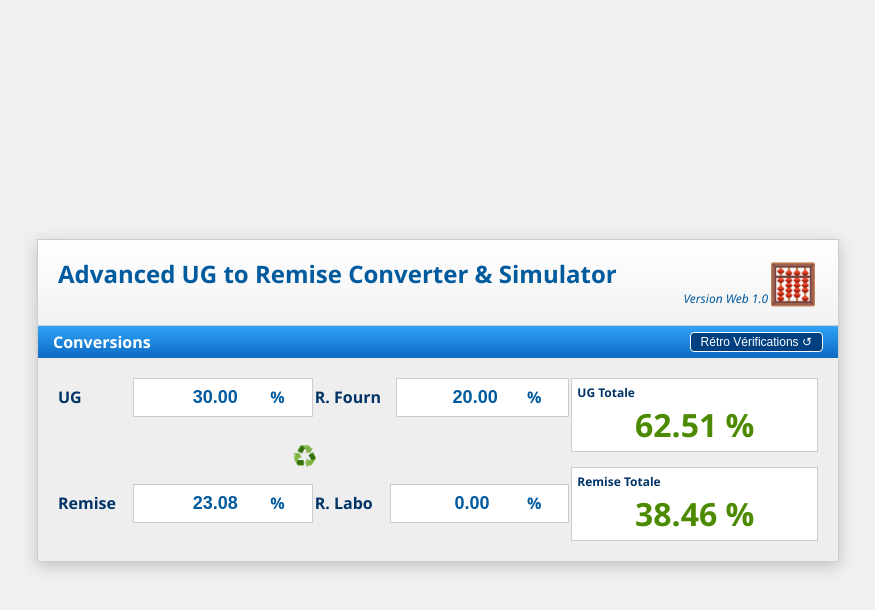
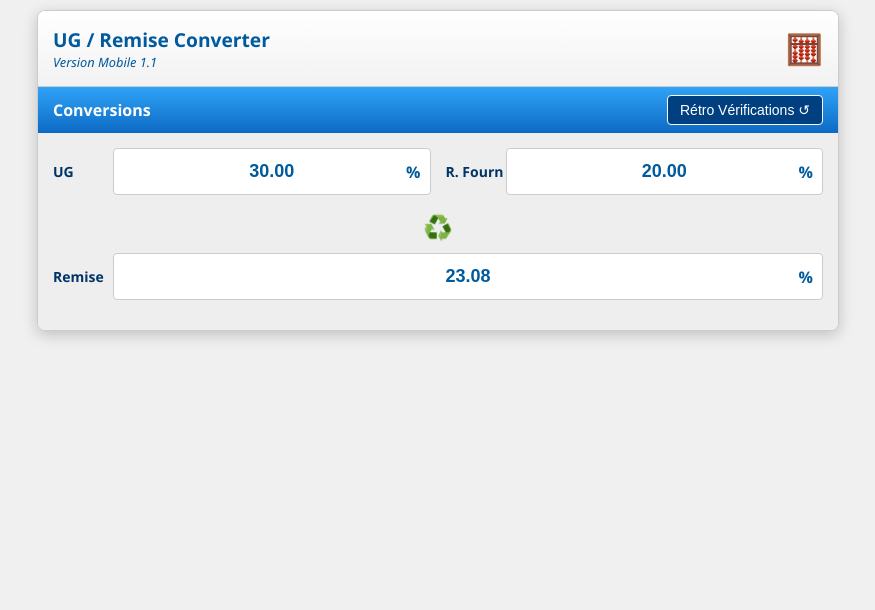
Before and after one commit to LammariOmDev/ugrem, a plain HTML site: page index.html in a window 1280 px wide. Shown: the whole page, without its empty margins (202-1077 px from the left). Drawn offline with Linux system fonts and the light colour scheme; a web font is replaced by a local one.

Commit message:
Update index.html

```diff
--- a/index.html
+++ b/index.html
@@ -2,7 +2,7 @@
 <html lang="fr">
 <head>
     <meta charset="UTF-8">
-    <meta name="viewport" content="width=device-width, initial-scale=1.0">
+    <meta name="viewport" content="width=device-width, initial-scale=1.0, maximum-scale=1.0, user-scalable=no">
     <title>Advanced UG to Remise Converter</title>
     <link href="https://fonts.googleapis.com/css2?family=Segoe+UI:wght@400;600;700&display=swap" rel="stylesheet">
     <style>
@@ -17,23 +17,27 @@
             font-family: 'Segoe UI', sans-serif;
             background-color: var(--bg-color);
             margin: 0;
+            padding: 10px; /* Petit espace sur les bords */
             display: flex;
             justify-content: center;
-            align-items: center;
+            align-items: flex-start; /* Changé pour permettre le scroll sur mobile */
             min-height: 100vh;
+            box-sizing: border-box;
         }
 
         .app-container {
             background: white;
-            width: 800px;
+            width: 100%;
+            max-width: 800px; /* Reste large sur PC, mais fluide en dessous */
             box-shadow: 0 4px 15px rgba(0,0,0,0.2);
             border: 1px solid #ccc;
+            border-radius: 8px; /* Coins arrondis plus modernes */
+            overflow: hidden;
         }
 
         /* Header Style */
         .header {
-            background: white;
-            padding: 15px 20px;
+            padding: 15px;
             display: flex;
             align-items: center;
             justify-content: space-between;
@@ -43,72 +47,111 @@
 
         .title-group h1 {
             color: #005a9e;
-            font-size: 24px;
+            font-size: 1.2rem; /* Taille relative */
             margin: 0;
             font-weight: 700;
         }
 
         .title-group p {
             color: #005a9e;
-            font-size: 12px;
+            font-size: 0.8rem;
             margin: 0;
-            text-align: right;
             font-style: italic;
+        }
+
+        .calc-icon {
+            font-size: 30px;
+            margin-left: 10px;
         }
 
         /* Blue Bar */
         .blue-bar {
             background: var(--blue-bar);
             color: white;
-            padding: 5px 15px;
+            padding: 8px 15px;
             font-weight: 600;
             display: flex;
             justify-content: space-between;
             align-items: center;
+            flex-wrap: wrap; /* Permet au bouton de passer à la ligne si besoin */
+            gap: 10px;
         }
 
         .reset-btn {
             background: #004080;
             border: 1px solid #fff;
             color: white;
-            padding: 2px 10px;
+            padding: 6px 12px; /* Bouton plus gros pour le tactile */
             cursor: pointer;
             border-radius: 4px;
-            font-size: 12px;
+            font-size: 14px;
         }
 
         /* Main Content */
         .content {
-            padding: 20px;
+            padding: 15px;
             background-color: #eee;
-            display: grid;
-            grid-template-columns: 2fr 1fr; /* Inputs à gauche, Résultats à droite */
+            display: flex;
+            flex-direction: row;
             gap: 20px;
         }
 
+        .inputs-section {
+            flex: 2;
+        }
+
+        .results-section {
+            flex: 1;
+            display: flex;
+            flex-direction: column;
+            gap: 15px;
+        }
+
         /* Input Grid */
-        .input-group {
-            display: grid;
-            grid-template-columns: auto 1fr;
+        .input-row {
+            display: flex;
             gap: 15px;
             align-items: center;
-            margin-bottom: 10px;
+            margin-bottom: 15px;
+        }
+
+        .input-group {
+            display: flex;
+            align-items: center;
+            gap: 10px;
+            flex: 1;
         }
 
         label {
             font-weight: 700;
             color: #003366;
-            min-width: 60px;
+            white-space: nowrap; /* Empêche le texte de se couper */
+            font-size: 14px;
+            min-width: 50px;
+        }
+
+        .input-wrapper {
+            position: relative;
+            width: 100%;
         }
 
         input[type="number"] {
-            padding: 8px;
+            padding: 12px 10px; /* Plus d'espace pour le doigt */
             font-size: 18px;
             color: #005a9e;
             border: 1px solid #ccc;
             text-align: center;
             width: 100%;
             font-weight: bold;
+            border-radius: 4px;
+            box-sizing: border-box; /* Important pour le padding */
+        }
+
+        /* Enlever les flèches des inputs number sur certains navigateurs */
+        input[type=number]::-webkit-inner-spin-button,
+        input[type=number]::-webkit-outer-spin-button {
+            -webkit-appearance: none;
+            margin: 0;
         }
 
         .suffix {
@@ -120,50 +163,75 @@
             font-weight: bold;
         }
 
-        .input-wrapper {
-            position: relative;
-            width: 100%;
-        }
-
         .icon-swap {
             text-align: center;
-            font-size: 20px;
+            font-size: 24px;
             color: #4CAF50;
-            cursor: pointer;
+            margin: 10px 0;
         }
 
         /* Result Boxes */
-        .results-section {
-            display: flex;
-            flex-direction: column;
-            gap: 15px;
-        }
-
         .result-box {
             background: white;
             border: 1px solid #ccc;
-            padding: 5px;
+            padding: 10px;
+            border-radius: 4px;
+            text-align: center;
+            box-shadow: 0 2px 5px rgba(0,0,0,0.05);
         }
 
         .result-label {
-            font-size: 12px;
+            font-size: 13px;
             color: #003366;
             font-weight: bold;
-            margin-bottom: 2px;
+            margin-bottom: 5px;
+            text-transform: uppercase;
         }
 
         .result-value {
-            font-size: 32px;
+            font-size: 28px;
             font-weight: bold;
-            color: #4c8a00; /* Vert foncé */
-            text-align: center;
+            color: #4c8a00;
             font-family: 'Segoe UI', sans-serif;
         }
 
-        /* Responsive */
-        @media (max-width: 600px) {
-            .app-container { width: 100%; }
-            .content { grid-template-columns: 1fr; }
+        /* --- MOBILE MEDIA QUERIES --- */
+        @media (max-width: 768px) {
+            .content {
+                flex-direction: column; /* On empile Inputs en haut, Résultats en bas */
+            }
+
+            .input-row {
+                flex-direction: column; /* Sur petit écran, on empile les inputs d'une même ligne */
+                gap: 10px;
+                margin-bottom: 20px;
+            }
+
+            .input-group {
+                width: 100%; /* Prend toute la largeur */
+                justify-content: space-between;
+            }
+
+            label {
+                min-width: 80px; /* Alignement propre */
+            }
+
+            .results-section {
+                flex-direction: row; /* Sur mobile, on met les résultats côte à côte en bas */
+                margin-top: 10px;
+            }
+
+            .result-box {
+                flex: 1;
+            }
+
+            .result-value {
+                font-size: 22px; /* Un peu plus petit pour que ça rentre */
+            }
+
+            .icon-swap {
+                display: none; /* On cache l'icône de recyclage sur mobile pour gagner de la place */
+            }
         }
     </style>
 </head>
@@ -171,11 +239,11 @@
 
     <div class="app-container">
         <div class="header">
-            <div class="title-group" style="width:100%">
-                <h1>Advanced UG to Remise Converter & Simulator</h1>
-                <p>Version Web 1.0</p>
+            <div class="title-group">
+                <h1>UG / Remise Converter</h1>
+                <p>Version Mobile 1.1</p>
             </div>
-            <div style="font-size: 40px;">🧮</div>
+            <div class="calc-icon">🧮</div>
         </div>
 
         <div class="blue-bar">
@@ -186,137 +254,33 @@
         <div class="content">
             <div class="inputs-section">
 
-                <div style="display: flex; gap: 20px; align-items: center; margin-bottom: 15px;">
-                    <div class="input-group" style="flex:1">
+                <div class="input-row">
+                    <div class="input-group">
                         <label>UG</label>
                         <div class="input-wrapper">
-                            <input type="number" id="ug" value="30.00" oninput="calculateFromUG()">
+                            <input type="number" inputmode="decimal" step="0.01" id="ug" value="30.00" oninput="calculateFromUG()">
                             <span class="suffix">%</span>
                         </div>
                     </div>
 
-                    <div class="input-group" style="flex:1">
+                    <div class="input-group">
                         <label>R. Fourn</label>
                         <div class="input-wrapper">
-                            <input type="number" id="remise_frs" value="20.00" oninput="calculateTotals()">
+                            <input type="number" inputmode="decimal" step="0.01" id="remise_frs" value="20.00" oninput="calculateTotals()">
                             <span class="suffix">%</span>
                         </div>
                     </div>
                 </div>
 
-                <div class="icon-swap" title="Calcul automatique">♻️</div>
+                <div class="icon-swap">♻️</div>
 
-                <div style="display: flex; gap: 20px; align-items: center; margin-top: 15px;">
-                    <div class="input-group" style="flex:1">
+                <div class="input-row">
+                    <div class="input-group">
                         <label>Remise</label>
                         <div class="input-wrapper">
-                            <input type="number" id="remise" value="23.08" oninput="calculateFromRemise()">
+                            <input type="number" inputmode="decimal" step="0.01" id="remise" value="23.08" oninput="calculateFromRemise()">
                             <span class="suffix">%</span>
                         </div>
                     </div>
 
-                    <div class="input-group" style="flex:1">
-                        <label>R. Labo</label>
-                        <div class="input-wrapper">
-                            <input type="number" id="remise_labo" value="0.00" oninput="calculateTotals()">
-                            <span class="suffix">%</span>
-                        </div>
-                    </div>
-                </div>
-
-            </div>
-
-            <div class="results-section">
-                <div class="result-box">
-                    <div class="result-label">UG Totale</div>
-                    <div class="result-value" id="total_ug">62.5 %</div>
-                </div>
-                <div class="result-box">
-                    <div class="result-label">Remise Totale</div>
-                    <div class="result-value" id="total_remise">38.5 %</div>
-                </div>
-            </div>
-        </div>
-    </div>
-
-    <script>
-        // Récupération des éléments DOM
-        const ugInput = document.getElementById('ug');
-        const remiseInput = document.getElementById('remise');
-        const frsInput = document.getElementById('remise_frs');
-        const laboInput = document.getElementById('remise_labo');
-        const totalUgDisplay = document.getElementById('total_ug');
-        const totalRemiseDisplay = document.getElementById('total_remise');
-
-        // Fonction 1: Quand on change l'UG
-        function calculateFromUG() {
-            let ug = parseFloat(ugInput.value) || 0;
-            // Formule: Remise = UG / (100 + UG)
-            let remise = (ug / (100 + ug)) * 100;
-
-            // Mise à jour du champ Remise (limité à 2 décimales)
-            remiseInput.value = remise.toFixed(2);
-
-            calculateTotals();
-        }
-
-        // Fonction 2: Quand on change la Remise
-        function calculateFromRemise() {
-            let remise = parseFloat(remiseInput.value) || 0;
-            // Formule: UG = Remise / (1 - Remise%)
-            // Attention: Remise est en %, donc on divise par 100 pour le calcul
-            let r_decimal = remise / 100;
-
-            if (r_decimal >= 1) { // Protection division par zéro
-                ugInput.value = "Err";
-                return;
-            }
-
-            let ug = (r_decimal / (1 - r_decimal)) * 100;
-            ugInput.value = ug.toFixed(2);
-
-            calculateTotals();
-        }
-
-        // Fonction 3: Calculer les totaux
-        function calculateTotals() {
-            let remiseBase = (parseFloat(remiseInput.value) || 0) / 100;
-            let remiseFrs = (parseFloat(frsInput.value) || 0) / 100;
-            let remiseLabo = (parseFloat(laboInput.value) || 0) / 100;
-
-            // Calcul Remise Totale (Composée)
-            // Formule: 1 - ( (1-R1)*(1-R2)*(1-R3) )
-            let totalRemiseDec = 1 - ( (1 - remiseBase) * (1 - remiseFrs) * (1 - remiseLabo) );
-            let totalRemisePercent = totalRemiseDec * 100;
-
-            // Calcul UG Totale basée sur la Remise Totale
-            let totalUgPercent = 0;
-            if (totalRemiseDec < 1) {
-                totalUgPercent = (totalRemiseDec / (1 - totalRemiseDec)) * 100;
-            }
-
-            // Affichage
-            // On utilise parseFloat().toFixed(2) pour nettoyer les zéros inutiles si besoin,
-            // ou juste toFixed(1) ou (2) selon la précision voulue. L'image montre 1 décimale pour le total.
-
-            // Formatage intelligent: si c'est un entier, pas de décimale, sinon 1 ou 2.
-            // Ici je force à 1 ou 2 décimales pour correspondre à l'image (62.5)
-            totalRemiseDisplay.innerText = parseFloat(totalRemisePercent.toFixed(2)) + " %";
-            totalUgDisplay.innerText = parseFloat(totalUgPercent.toFixed(2)) + " %";
-        }
-
-        function resetFields() {
-            ugInput.value = "";
-            remiseInput.value = "";
-            frsInput.value = "";
-            laboInput.value = "";
-            totalUgDisplay.innerText = "0 %";
-            totalRemiseDisplay.innerText = "0 %";
-        }
-
-        // Initialisation au chargement
-        calculateTotals();
-    </script>
-
-</body>
-</html>
+                    <div
```
